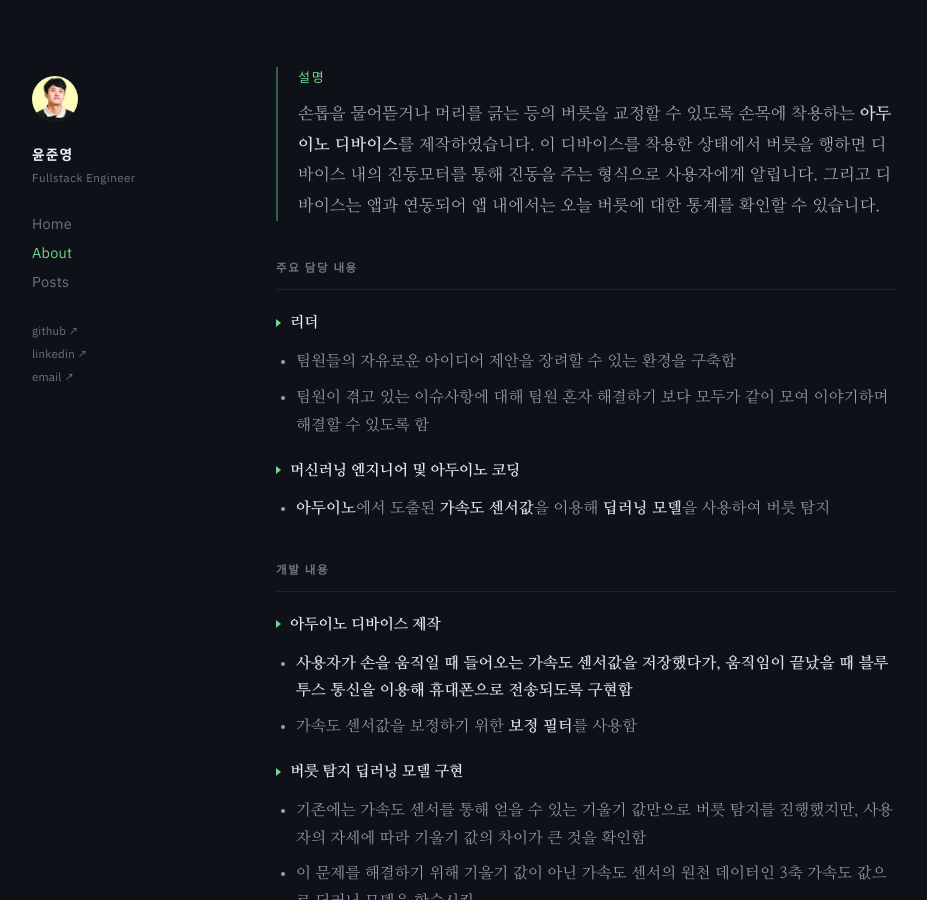
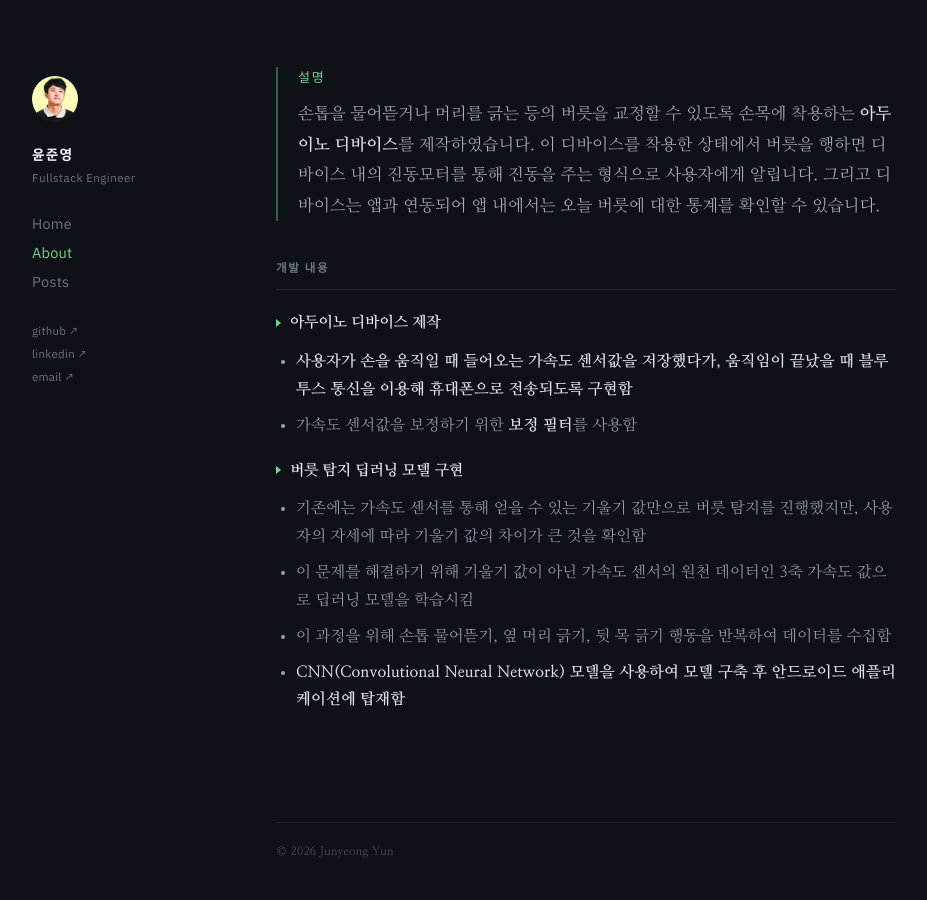
Before and after one commit to ypjun100/v2.junyeong.dev, a Jekyll site: the page built from content/_projects/reminder.md, in a window 1280 px wide and 900 px high, scrolled down 1115 px. Shown: the whole window, without its empty margins (138-1065 px from the left). Built offline with Jekyll 4.4.1, drawn with Linux system fonts in a browser that asks for light colours.

Commit message:
content: drop the 주요 담당 내용 sections
Removed from recap and reminder, the only two that had one. The mockup has no
place for it, and its heading style clashed with the 개발 내용 beside it once
that lost its 주요 prefix.

The 리더 bullets in both were unique to that section and go with it; the
reminder one on habit detection is covered by 버릇 탐지 딥러닝 모델 구현 below.

```diff
--- a/content/_projects/reminder.md
+++ b/content/_projects/reminder.md
@@ -19,14 +19,6 @@ images:
 ## 설명
 > 손톱을 물어뜯거나 머리를 긁는 등의 버릇을 교정할 수 있도록 손목에 착용하는 **아두이노 디바이스**를 제작하였습니다. 이 디바이스를 착용한 상태에서 버릇을 행하면 디바이스 내의 진동모터를 통해 진동을 주는 형식으로 사용자에게 알립니다. 그리고 디바이스는 앱과 연동되어 앱 내에서는 오늘 버릇에 대한 통계를 확인할 수 있습니다.
 
-## 주요 담당 내용
-### 리더
-* 팀원들의 자유로운 아이디어 제안을 장려할 수 있는 환경을 구축함
-* 팀원이 겪고 있는 이슈사항에 대해 팀원 혼자 해결하기 보다 모두가 같이 모여 이야기하며 해결할 수 있도록 함
-
-### 머신러닝 엔지니어 및 아두이노 코딩
-* **아두이노**에서 도출된 **가속도 센서값**을 이용해 **딥러닝 모델**을 사용하여 버릇 탐지
-
 ## 개발 내용
 ### 아두이노 디바이스 제작
 * **사용자가 손을 움직일 때 들어오는 가속도 센서값을 저장했다가, 움직임이 끝났을 때 블루투스 통신을 이용해 휴대폰으로 전송되도록 구현함**
```
Also changed, not shown: content/_projects/recap.md (+0 -7 lines).
